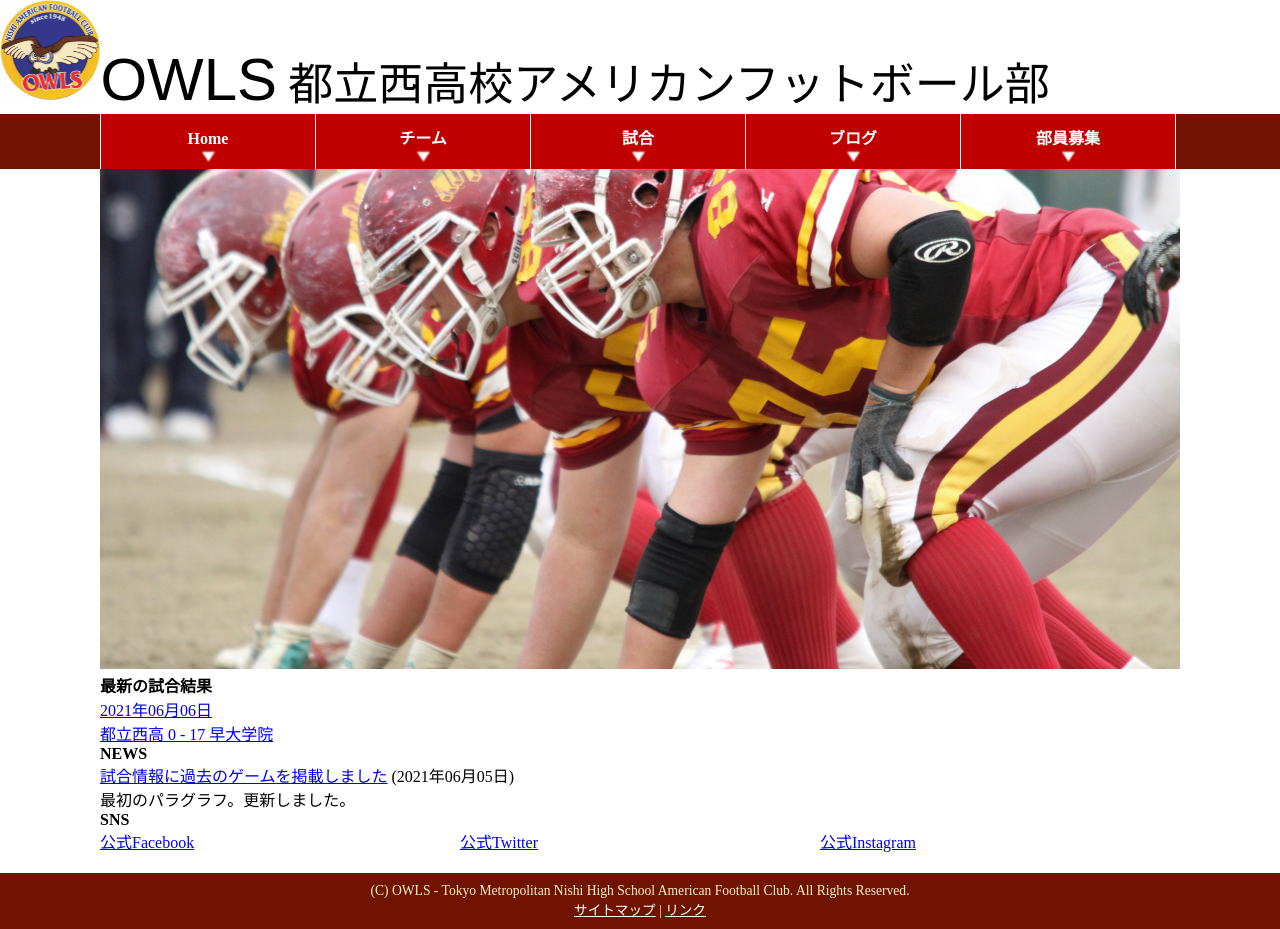
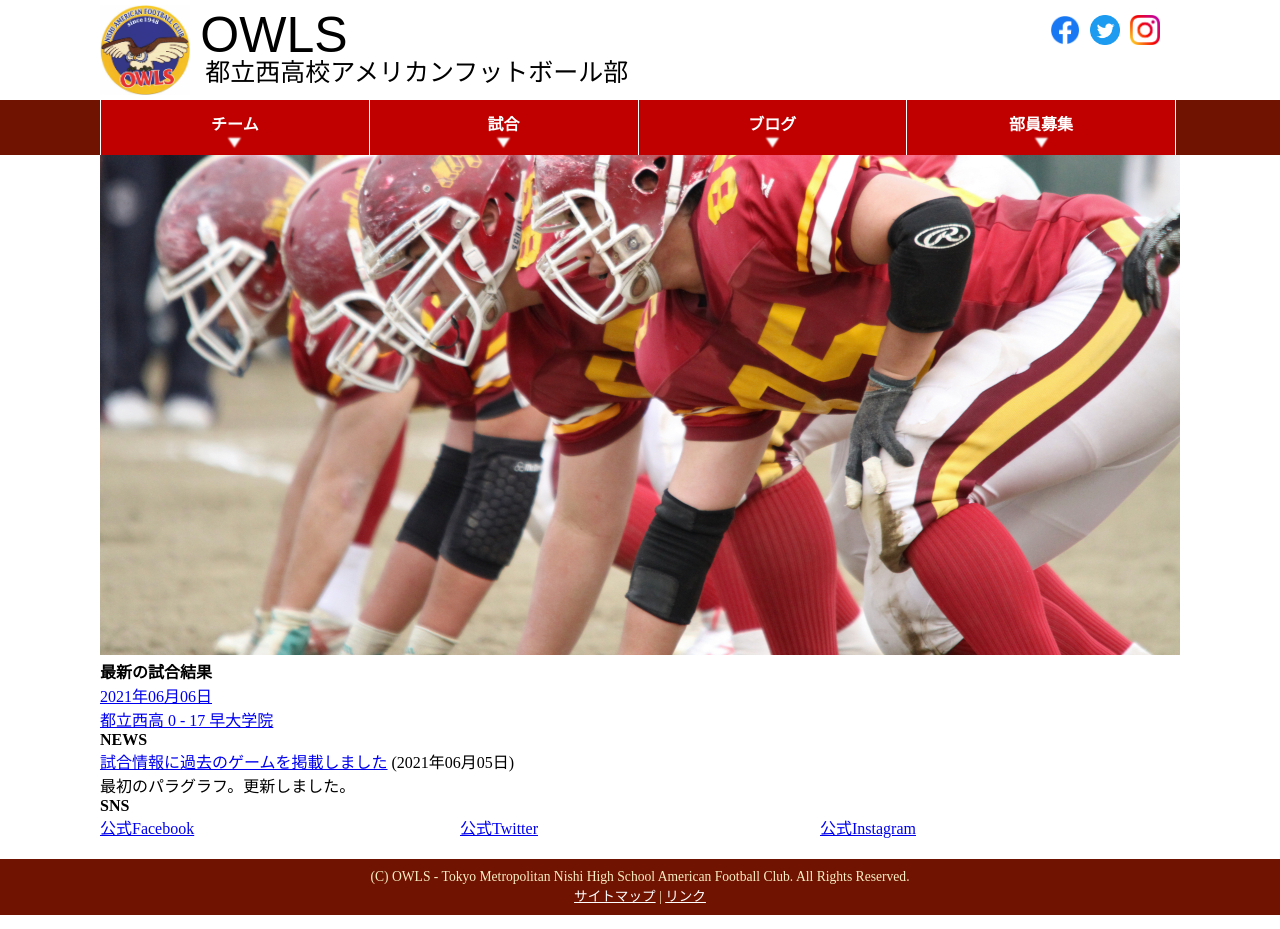
Before and after one commit to numa72/nishi-owls, a Jekyll site: the page built from index.html, in a window 1280 px wide. Built offline with Jekyll 4.4.1, drawn with Linux system fonts in a browser that asks for light colours; some web fonts are replaced.

Commit message:
Design header

```diff
--- a/_data/navigation.yml
+++ b/_data/navigation.yml
@@ -1,5 +1,3 @@
-- name: Home
-  link: /
 - name: チーム
   link: /team/
   subitems:
--- a/_includes/header.html
+++ b/_includes/header.html
@@ -1,5 +1,20 @@
 <header>
-    <img src="/assets/images/logo.png" height="100" alt=OWLS"><span class="owls">OWLS</span> 都立西高校アメリカンフットボール部<br />
+    <a href="/"><img src="/assets/images/logo.png" height="90" alt="OWLS"></a>
+    <div class="titles">
+        <div class="title1"><a href="/">OWLS</a></div>
+        <div class="title2"><a href="/">都立西高校アメリカンフットボール部</a></div>
+    </div>
+    <div class="socials">
+        <a href="https://www.facebook.com/%E9%83%BD%E7%AB%8B%E8%A5%BF%E9%AB%98OWLS-199121000156356">
+            <img src="/assets/images/facebook.png" height="30" alt="Facebook">
+        </a>
+        <a href="https://twitter.com/nishi__owls">
+            <img src="/assets/images/twitter.png" height="30" alt="Twitter">
+        </a>
+        <a href="https://www.instagram.com/nishi_owls/">
+            <img src="/assets/images/instagram.png" height="30" alt="Instagram">
+        </a>
+    </div>
 </header>
 
 <nav id="navbar">
--- a/_sass/main.scss
+++ b/_sass/main.scss
@@ -6,11 +6,55 @@
 }
 
 header {
-  .owls {
-    font-family: "Hammersmith One", sans-serif;
-    font-size: 60px;
+  max-width: $main-width;
+  margin-left: auto;
+  margin-right: auto;
+
+  img {
+    display: block;
+    float: left;
+    margin-top: 5px;
+    margin-right: 10px;
+    margin-bottom: 5px;
   }
-  font-size: 45px;
+
+  .titles {
+    float: left;
+    padding-top: 10px;
+
+    .title1 {
+      font-family: "Hammersmith One", sans-serif;
+      font-size: 50px;
+      line-height: 50px;
+    }
+    .title2 {
+      padding-left: 5px;
+      font-size: 25px;
+      line-height: 25px;
+    }
+  }
+
+  .socials {
+    float: right;
+    padding-top: 10px;
+    padding-right: 10px;
+  }
+
+  a,
+  a:hover,
+  a:visited {
+    color: black;
+    text-decoration: none;
+  }
+
+  &:after {
+    /* clear:both */
+    height: 0;
+    visibility: hidden;
+    content: ".";
+    display: block;
+    clear: both;
+  }
 }
 
 #main {
```
Also changed, not shown: README.md, assets/images/facebook.png (added), assets/images/instagram.png (added), assets/images/twitter.png (added).
